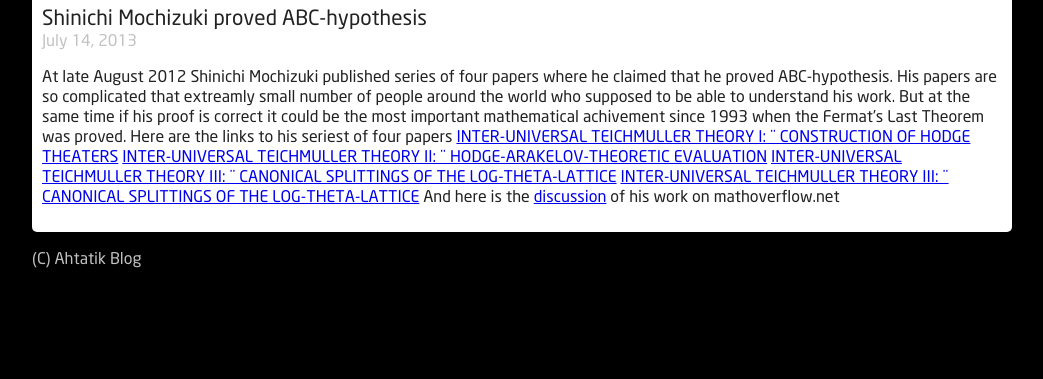
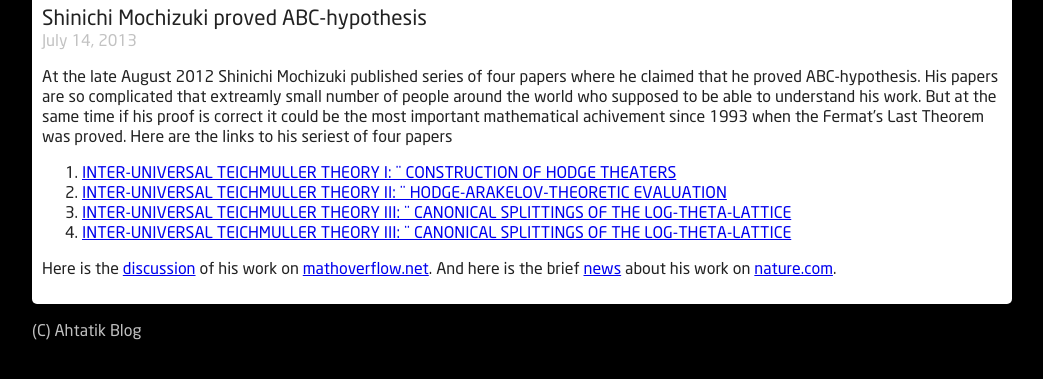
Before and after one commit to kozhukalov/kozhukalov.github.io, a plain HTML site: page posts/2013-07-14-abc_hypothesis.html in a window 1280 px wide. Shown: the part 53-432 px from the top of the page, without its empty margins (128-1171 px from the left). Drawn offline with Linux system fonts and the light colour scheme.

Commit message:
Some improvements

```diff
--- a/posts/2013-07-14-abc_hypothesis.html
+++ b/posts/2013-07-14-abc_hypothesis.html
@@ -33,7 +33,14 @@
   July 14, 2013
 </div>
 <div class="article-content">
-  <p>At late August 2012 Shinichi Mochizuki published series of four papers where he claimed that he proved ABC-hypothesis. His papers are so complicated that extreamly small number of people around the world who supposed to be able to understand his work. But at the same time if his proof is correct it could be the most important mathematical achivement since 1993 when the Fermat’s Last Theorem was proved. Here are the links to his seriest of four papers <a href="http://www.kurims.kyoto-u.ac.jp/~motizuki/Inter-universal%20Teichmuller%20Theory%20I.pdf">INTER-UNIVERSAL TEICHMULLER THEORY I: ¨ CONSTRUCTION OF HODGE THEATERS</a> <a href="http://www.kurims.kyoto-u.ac.jp/~motizuki/Inter-universal%20Teichmuller%20Theory%20II.pdf">INTER-UNIVERSAL TEICHMULLER THEORY II: ¨ HODGE-ARAKELOV-THEORETIC EVALUATION</a> <a href="http://www.kurims.kyoto-u.ac.jp/~motizuki/Inter-universal%20Teichmuller%20Theory%20III.pdf">INTER-UNIVERSAL TEICHMULLER THEORY III: ¨ CANONICAL SPLITTINGS OF THE LOG-THETA-LATTICE</a> <a href="http://www.kurims.kyoto-u.ac.jp/~motizuki/Inter-universal%20Teichmuller%20Theory%20IV.pdf">INTER-UNIVERSAL TEICHMULLER THEORY III: ¨ CANONICAL SPLITTINGS OF THE LOG-THETA-LATTICE</a> And here is the <a href="http://mathoverflow.net/questions/106560/philosophy-behind-mochizukis-work-on-the-abc-conjecture">discussion</a> of his work on mathoverflow.net</p>
+  <p>At the late August 2012 Shinichi Mochizuki published series of four papers where he claimed that he proved ABC-hypothesis. His papers are so complicated that extreamly small number of people around the world who supposed to be able to understand his work. But at the same time if his proof is correct it could be the most important mathematical achivement since 1993 when the Fermat’s Last Theorem was proved. Here are the links to his seriest of four papers</p>
+<ol style="list-style-type: decimal">
+<li><a href="http://www.kurims.kyoto-u.ac.jp/~motizuki/Inter-universal%20Teichmuller%20Theory%20I.pdf">INTER-UNIVERSAL TEICHMULLER THEORY I: ¨ CONSTRUCTION OF HODGE THEATERS</a></li>
+<li><a href="http://www.kurims.kyoto-u.ac.jp/~motizuki/Inter-universal%20Teichmuller%20Theory%20II.pdf">INTER-UNIVERSAL TEICHMULLER THEORY II: ¨ HODGE-ARAKELOV-THEORETIC EVALUATION</a></li>
+<li><a href="http://www.kurims.kyoto-u.ac.jp/~motizuki/Inter-universal%20Teichmuller%20Theory%20III.pdf">INTER-UNIVERSAL TEICHMULLER THEORY III: ¨ CANONICAL SPLITTINGS OF THE LOG-THETA-LATTICE</a></li>
+<li><a href="http://www.kurims.kyoto-u.ac.jp/~motizuki/Inter-universal%20Teichmuller%20Theory%20IV.pdf">INTER-UNIVERSAL TEICHMULLER THEORY III: ¨ CANONICAL SPLITTINGS OF THE LOG-THETA-LATTICE</a></li>
+</ol>
+<p>Here is the <a href="http://mathoverflow.net/questions/106560/philosophy-behind-mochizukis-work-on-the-abc-conjecture">discussion</a> of his work on <a href="http://mathoverflow.net">mathoverflow.net</a>. And here is the brief <a href="http://www.nature.com/news/proof-claimed-for-deep-connection-between-primes-1.11378">news</a> about his work on <a href="http://www.nature.com">nature.com</a>.</p>
 </div>
 
       </div>
```
Also changed, not shown: index.html (+4 -2 lines), src/templates/post-item.html (+1 -0 lines), 2 other files.
